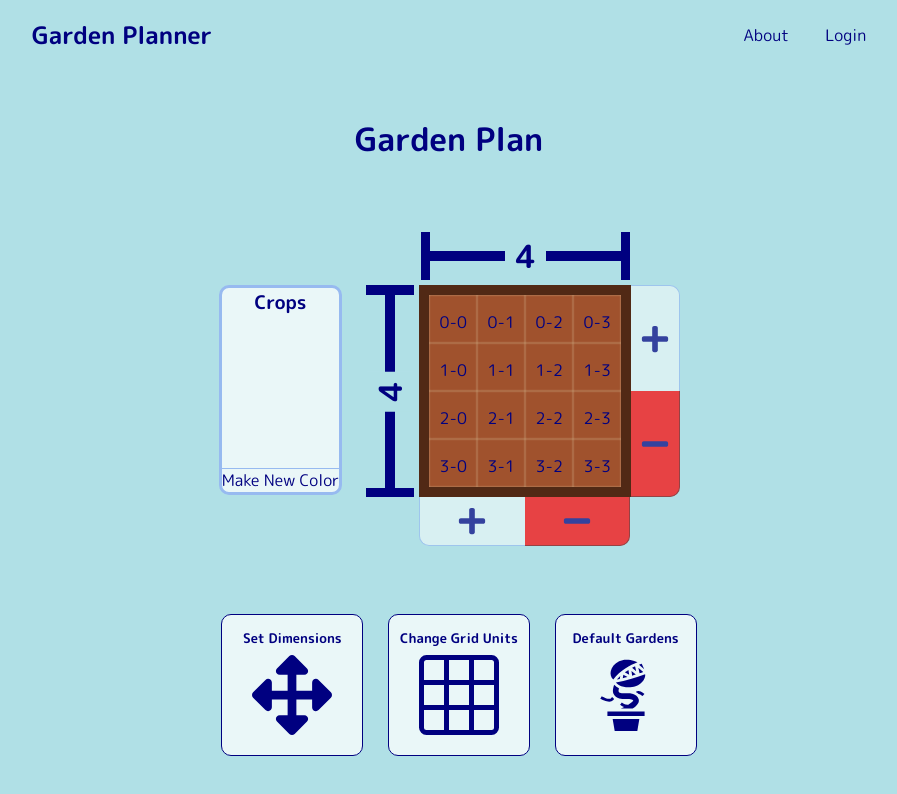
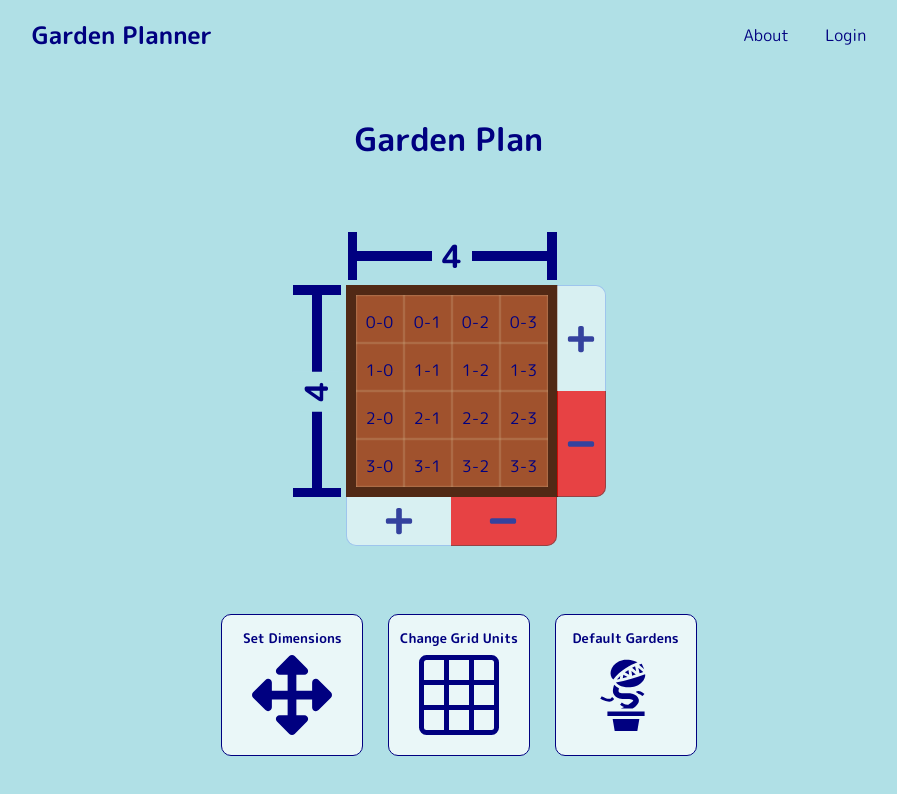
Before and after one commit to robleroble/garden-planner, a React (Create React App) app: page /plan in a window 1280 px wide. Shown: the top 794 px of the page, without its empty margins (191-1088 px from the left). Built offline with nearby package versions, Linux system fonts and the light colour scheme.

Commit message:
edited readme and added image of gardenplanner

```diff
--- a/src/components/GardenPlan.js
+++ b/src/components/GardenPlan.js
@@ -12,7 +12,7 @@ const GardenPlan = () => {
 		<div id="app-theme">
 			<h1 style={{ textAlign: 'center' }}>Garden Plan</h1>
 			<div id="garden-plus-colors">
-				<GardenCropsList />
+				{/* <GardenCropsList /> */}
 				<GardenPlot />
 			</div>
 			<div id="footer">
```
Also changed, not shown: public/GardenPlannerExample.PNG (added), 1 other file (tests, documents, lock files or other folders).
